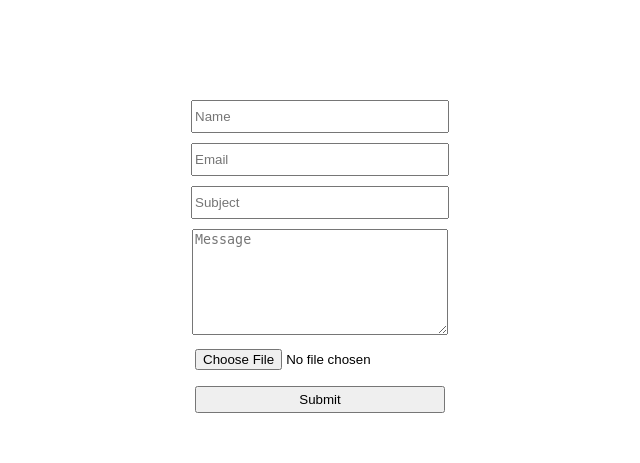
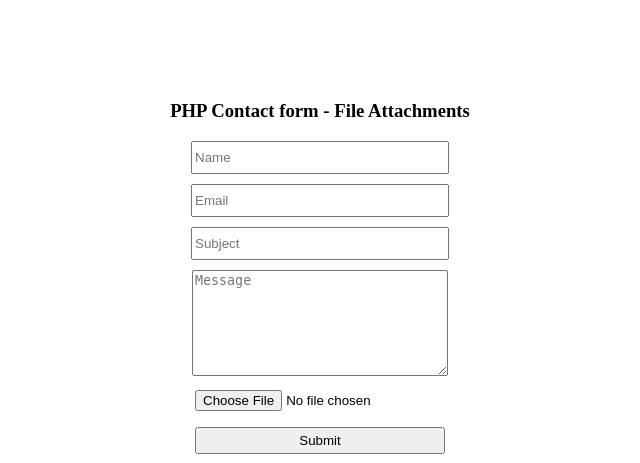
Before and after one commit to suhailvp/PHP_Contactform, a PHP site: page / in a window 1280 px wide. Shown: the top 463 px of the page, without its empty margins (320-960 px from the left). Run offline with PHP 8.4, Linux system fonts and the light colour scheme.

Commit message:
Update index.php

```diff
--- a/index.php
+++ b/index.php
@@ -4,8 +4,8 @@
 if($_POST && isset($_FILES['my_file']))
 {
 
-    $from_email         = 'noreply@ansargallery.com'; //from mail, it is mandatory with some hosts
-    $recipient_email    = 'ansargalleryqatar@gmail.com'; //recipient email (most cases it is your personal email)
+    $from_email         = 'mail@mail.com'; //from mail, it is mandatory with some hosts
+    $recipient_email    = 'mail@mail.com'; //recipient email (most cases it is your personal email)
 
     //Capture POST data from HTML form and Sanitize them,
     $sender_name    = filter_var($_POST["sender_name"], FILTER_SANITIZE_STRING); //sender name
@@ -91,7 +91,7 @@ if($_POST && isset($_FILES['my_file']))
 <!DOCTYPE html>
 <html>
 <head>
-	<title>Contact</title>
+	<title>PHP Contact form - File Attachments</title>
 	<style>
 		body{
 			text-align: center;
@@ -110,6 +110,7 @@ if($_POST && isset($_FILES['my_file']))
 </head>
 <body>
 	<div>
+	<h3>PHP Contact form - File Attachments</h3>
         <form enctype="multipart/form-data" method="POST" action="">
         <input type="text" placeholder="Name" name="sender_name" required /><br>
         <input type="email" placeholder="Email" name="sender_email" required /><br>
```
